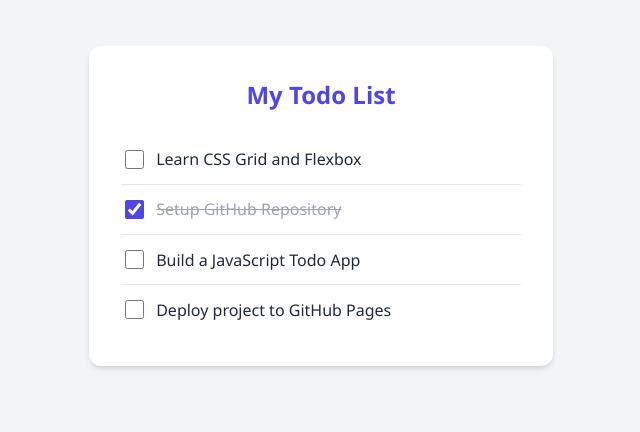
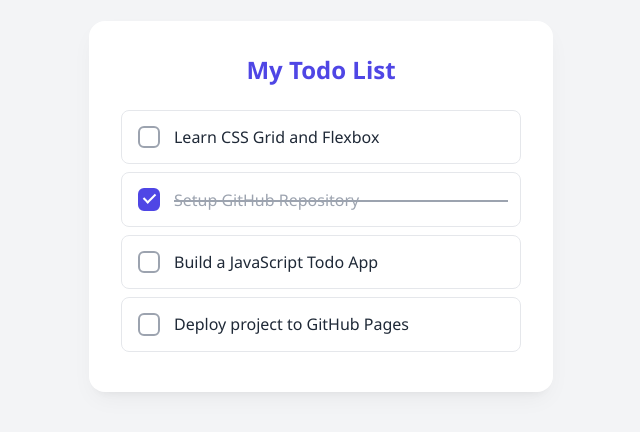
Before and after one commit to starrise111/Todo-List, a plain HTML site: page index.html in a window 1280 px wide. Shown: the part 226-658 px from the top of the page, without its empty margins (319-959 px from the left). Drawn offline with Linux system fonts and the light colour scheme.

Commit message:
Added animations

```diff
--- a/index.html
+++ b/index.html
@@ -3,10 +3,11 @@
 <head>
     <meta charset="UTF-8">
     <meta name="viewport" content="width=device-width, initial-scale=1.0">
-    <title>My Awesome Todo List</title>
+    <title>My Animated Todo List</title>
     <style>
         :root {
             --primary-color: #4f46e5;
+            --primary-hover: #4338ca;
             --bg-color: #f3f4f6;
             --card-bg: #ffffff;
             --text-color: #1f2937;
@@ -28,10 +29,22 @@
         .todo-container {
             background-color: var(--card-bg);
             padding: 2rem;
-            border-radius: 12px;
-            box-shadow: 0 4px 6px -1px rgba(0, 0, 0, 0.1), 0 2px 4px -1px rgba(0, 0, 0, 0.06);
+            border-radius: 16px;
+            box-shadow: 0 10px 25px -5px rgba(0, 0, 0, 0.05), 0 8px 10px -6px rgba(0, 0, 0, 0.05);
             width: 100%;
             max-width: 400px;
+            animation: containerEntrance 0.8s cubic-bezier(0.16, 1, 0.3, 1) forwards;
+        }
+
+        @keyframes containerEntrance {
+            0% {
+                opacity: 0;
+                transform: translateY(30px) scale(0.95);
+            }
+            100% {
+                opacity: 1;
+                transform: translateY(0) scale(1);
+            }
         }
 
         h1 {
@@ -40,6 +53,18 @@
             color: var(--primary-color);
             text-align: center;
             margin-bottom: 1.5rem;
+            animation: titleFadeIn 0.8s ease-out 0.2s both;
+        }
+
+        @keyframes titleFadeIn {
+            0% {
+                opacity: 0;
+                transform: translateY(-15px);
+            }
+            100% {
+                opacity: 1;
+                transform: translateY(0);
+            }
         }
 
         ul {
@@ -51,33 +76,120 @@
         li {
             display: flex;
             align-items: center;
-            padding: 0.75rem 0;
-            border-bottom: 1px solid #e5e7eb;
-            transition: background-color 0.2s;
+            padding: 0.75rem 0.75rem;
+            margin-bottom: 0.5rem;
+            border-radius: 8px;
+            background-color: #ffffff;
+            border: 1px solid #e5e7eb;
+            transition: all 0.3s cubic-bezier(0.4, 0, 0.2, 1);
+            animation: itemSlideIn 0.6s cubic-bezier(0.16, 1, 0.3, 1) both;
         }
 
-        li:last-child {
-            border-bottom: none;
+        /* Staggered load animation for list items */
+        li:nth-child(1) { animation-delay: 0.3s; }
+        li:nth-child(2) { animation-delay: 0.4s; }
+        li:nth-child(3) { animation-delay: 0.5s; }
+        li:nth-child(4) { animation-delay: 0.6s; }
+
+        @keyframes itemSlideIn {
+            0% {
+                opacity: 0;
+                transform: translateX(-20px);
+            }
+            100% {
+                opacity: 1;
+                transform: translateX(0);
+            }
         }
 
-        input[type="checkbox"] {
-            accent-color: var(--primary-color);
-            width: 1.2rem;
-            height: 1.2rem;
-            margin-right: 0.75rem;
-            cursor: pointer;
+        li:hover {
+            border-color: var(--primary-color);
+            box-shadow: 0 4px 12px rgba(79, 70, 229, 0.08);
+            transform: translateX(4px);
         }
 
+        /* Custom Animated Checkbox */
+        input[type="checkbox"] {
+            appearance: none;
+            -webkit-appearance: none;
+            width: 1.4rem;
+            height: 1.4rem;
+            border: 2px solid var(--text-muted);
+            border-radius: 6px;
+            margin-right: 0.85rem;
+            cursor: pointer;
+            display: flex;
+            align-items: center;
+            justify-content: center;
+            transition: all 0.3s cubic-bezier(0.4, 0, 0.2, 1);
+            position: relative;
+            outline: none;
+            flex-shrink: 0;
+        }
+
+        input[type="checkbox"]:hover {
+            border-color: var(--primary-color);
+            background-color: rgba(79, 70, 229, 0.04);
+            transform: scale(1.1);
+        }
+
+        input[type="checkbox"]:checked {
+            background-color: var(--primary-color);
+            border-color: var(--primary-color);
+            animation: checkboxBounce 0.4s cubic-bezier(0.175, 0.885, 0.32, 1.275);
+        }
+
+        @keyframes checkboxBounce {
+            0% { transform: scale(1); }
+            50% { transform: scale(1.25); }
+            100% { transform: scale(1); }
+        }
+
+        /* Checkmark Icon Animation */
+        input[type="checkbox"]::after {
+            content: "";
+            position: absolute;
+            width: 5px;
+            height: 10px;
+            border: solid white;
+            border-width: 0 2px 2px 0;
+            transform: rotate(45deg) scale(0);
+            transition: transform 0.2s cubic-bezier(0.4, 0, 0.2, 1) 0.1s;
+            top: 1px;
+        }
+
+        input[type="checkbox"]:checked::after {
+            transform: rotate(45deg) scale(1);
+        }
+
+        /* Label and Smooth Line-Through Animation */
         label {
             cursor: pointer;
             font-size: 1rem;
             flex: 1;
-            transition: color 0.2s, text-decoration 0.2s;
+            position: relative;
+            user-select: none;
+            color: var(--text-color);
+            transition: color 0.3s ease;
+        }
+
+        input[type="checkbox"] + label::before {
+            content: "";
+            position: absolute;
+            left: 0;
+            top: 50%;
+            width: 0;
+            height: 2px;
+            background-color: var(--text-muted);
+            transition: width 0.4s cubic-bezier(0.4, 0, 0.2, 1);
         }
 
         input[type="checkbox"]:checked + label {
-            text-decoration: line-through;
             color: var(--text-muted);
+        }
+
+        input[type="checkbox"]:checked + label::before {
+            width: 100%;
         }
     </style>
 </head>
```
